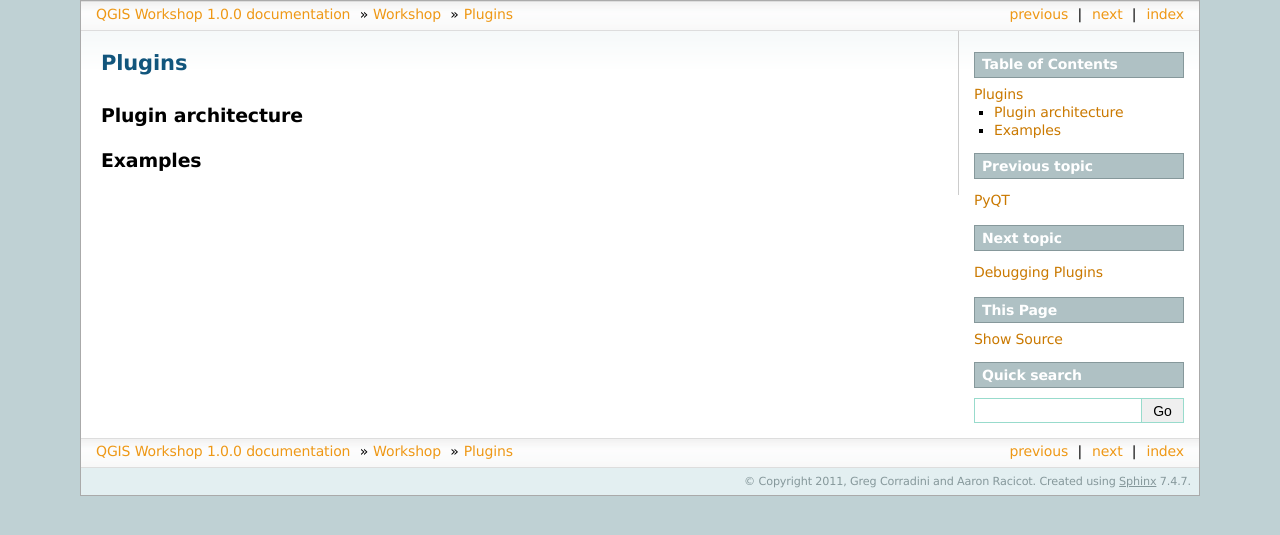
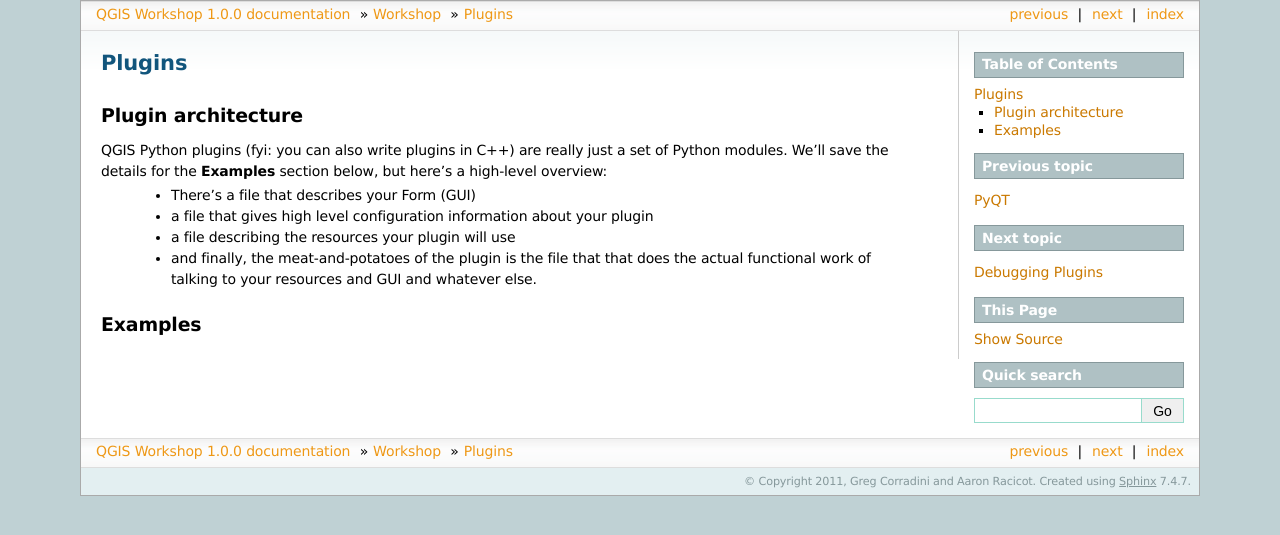
Before and after one commit to cugos/qgisworkshop_org, a Sphinx documentation site: the page built from docs/source/workshop/plugins.rst, in a window 1280 px wide. Shown: the top 535 px of the page. Built offline with Sphinx 7.4.7, drawn with Linux system fonts in a browser that asks for light colours; pages that are not in the unit, such as notebooks, are missing from menus.

Commit message:
More small changes adn some pluing.rst fleshing (though hardly)

```diff
--- a/docs/source/workshop/plugins.rst
+++ b/docs/source/workshop/plugins.rst
@@ -3,7 +3,13 @@
 =======
 
 Plugin architecture
--------------------
+---------------------
+
+QGIS Python plugins (fyi: you can also write plugins in C++) are really just a set of Python modules. We'll save the details for the\  **Examples** \section below, but here's a high-level overview:
+    - There's a file that describes your Form (GUI)
+    - a file that gives high level configuration information about your plugin
+    - a file describing the resources your plugin will use
+    - and finally, the meat-and-potatoes of the plugin is the file that that does the actual functional work of talking to your resources and GUI and whatever else.
 
 Examples
 --------
--- a/docs/source/workshop/pyqt.rst
+++ b/docs/source/workshop/pyqt.rst
@@ -5,7 +5,7 @@
 What it is
 ------------
 
-The Python bindings that wrap the Qt libraries. That means we can now use Python to interact build Qt applications instead of learning C++.
+PyQt refers to the Python bindings that wrap the C/C++ Qt libraries. That means we can now use Python to build Qt applications instead of learning C++.
 
 How it provided the idea behind PyQGIS
 --------------------------------------
@@ -15,7 +15,7 @@
 Examples
 ---------
 
-Below is an example of what a PyQt module might look like. This module is defining the layout of the graphical user interface (GUI). We produced this module using some helpful tools that we will be talking about later:
+Below is an example of a Qt XML design and a PyQt module. The XML schema is defining the layout of the graphical user interface (GUI). Remember that XML, like HTML, is a language that defines data structure but not function. The PyQt module example below the XML source was produced using some helpful tools that we will be talking about later:
 
     * QT Designer: helps build GUIs with drop-and-drag widgets. The widget layouts are saved in an XML schema.
 
```
